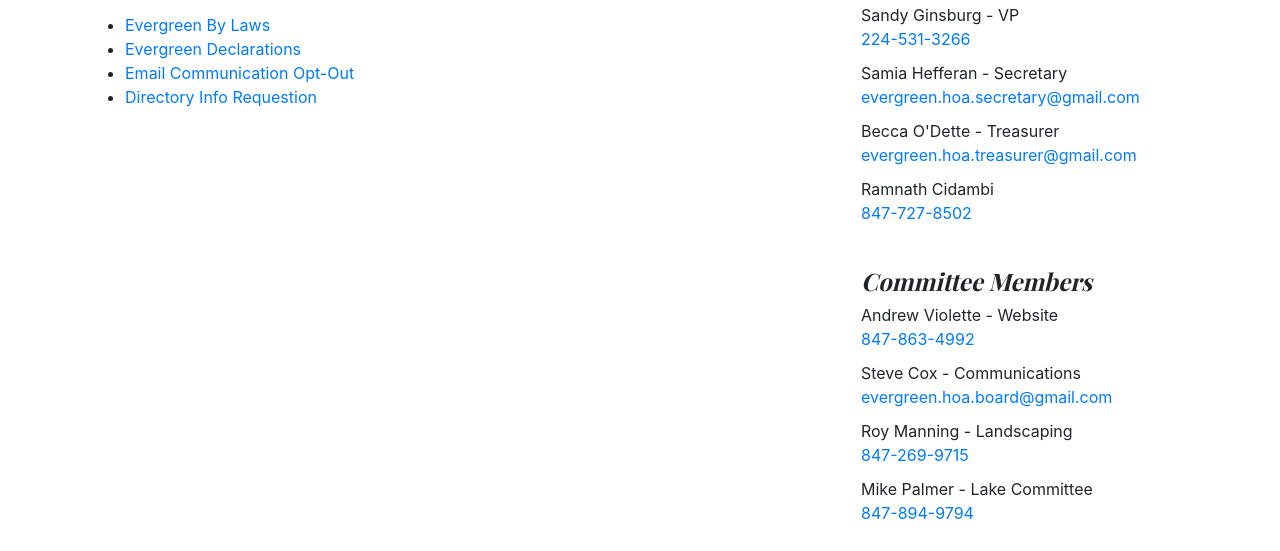
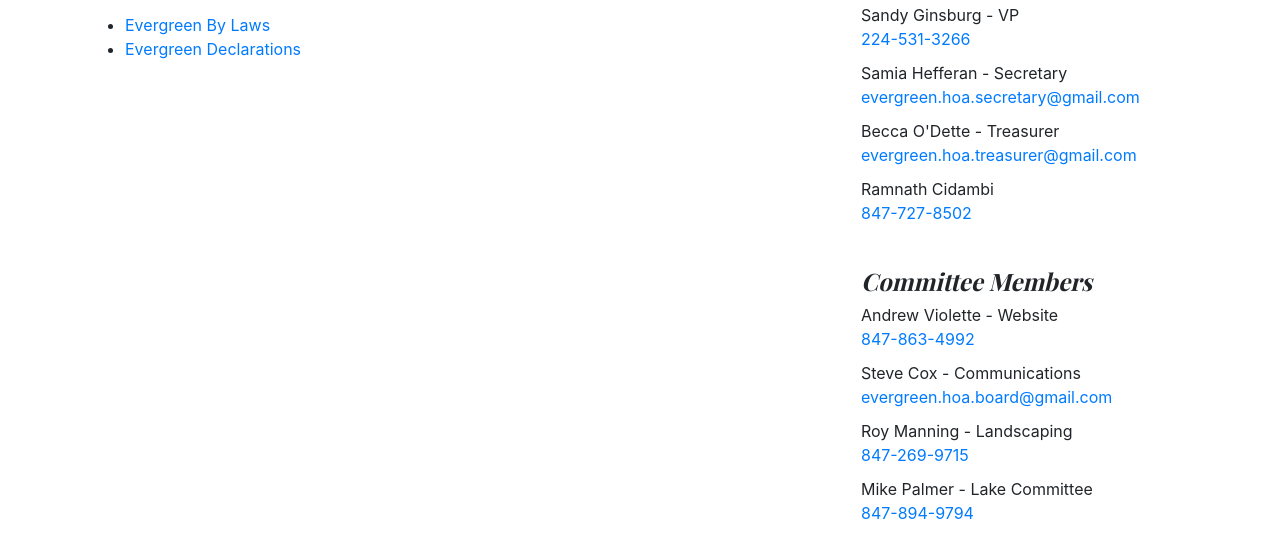
Before and after one commit to EvergreenHoa/evergreenassociation, a plain HTML site: page index.html in a window 1280 px wide. Shown: the part 388-939 px from the top of the page. Drawn offline with nearby package versions, Linux system fonts and the light colour scheme.

Commit message:
Removed items per Roy

```diff
--- a/index.html
+++ b/index.html
@@ -55,9 +55,6 @@
             <ul>
               <li><a href="EvergreenByLaws.pdf">Evergreen By Laws</a></li>
               <li><a href="EvergreenDeclarations.pdf">Evergreen Declarations</a></li>
-              <li><a href="Opt-Out.pdf">Email Communication Opt-Out</a></li>
-              <li><a href="DirectoryRequest.pdf">Directory Info Requestion</a></li>
-
             </ul>
 
           </div><!-- /.blog-post -->
```
